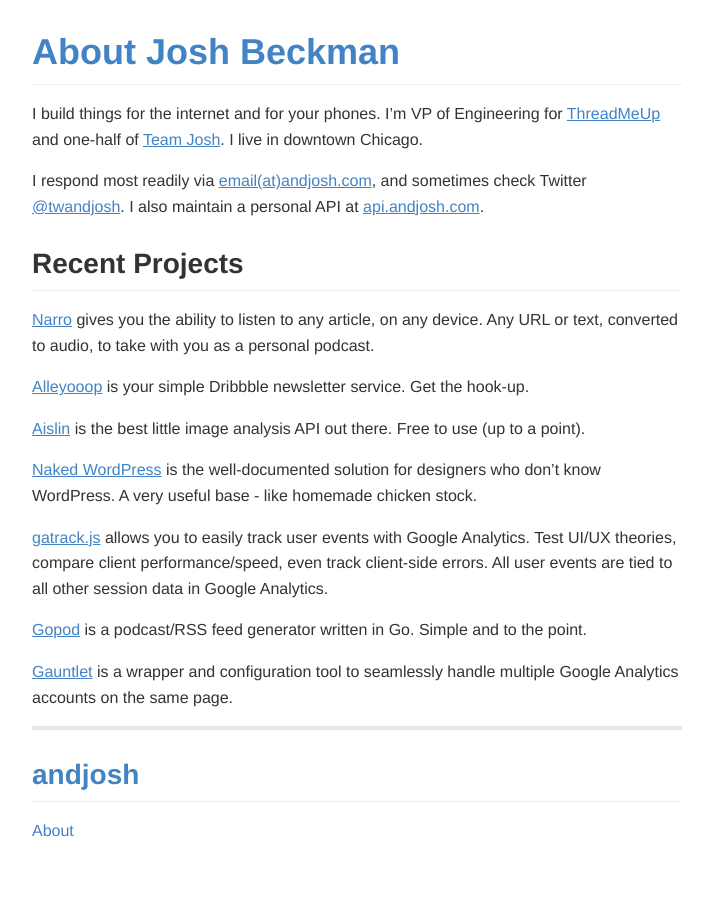
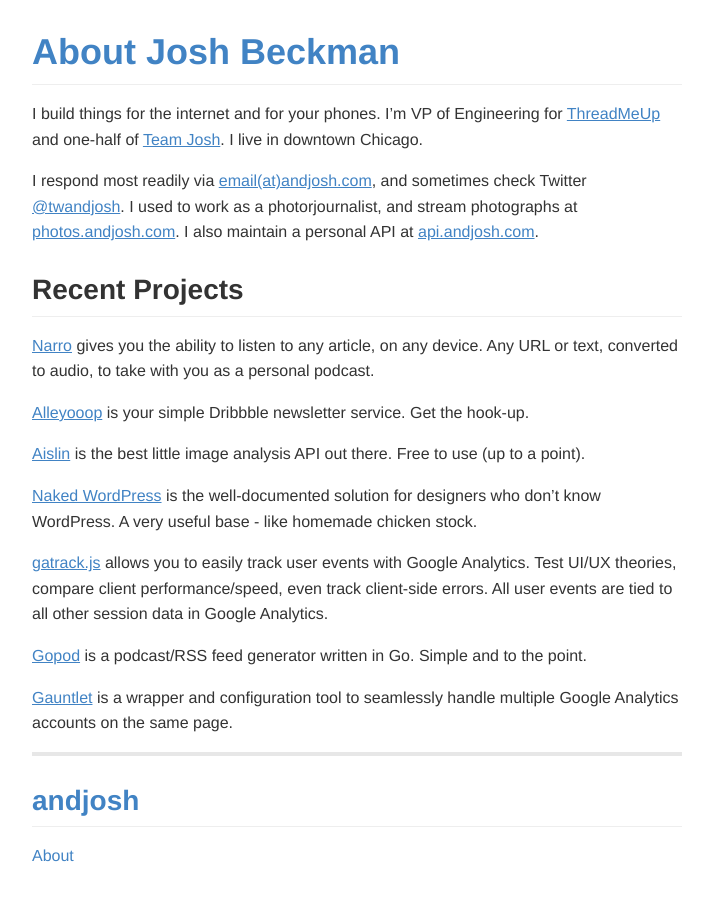
Before and after one commit to joshbeckman/andjosh.github.io, a Jekyll site: the page built from about.md, in a window 1280 px wide. Shown: the whole page, without its empty margins (283-996 px from the left). Built offline with Jekyll 4.4.1, drawn with Linux system fonts in a browser that asks for light colours; Markdown is read by kramdown in place of the engine named in the settings.

Commit message:
Adding photos links

```diff
--- a/about.md
+++ b/about.md
@@ -6,7 +6,7 @@
 
 I build things for the internet and for your phones. I'm VP of Engineering for [ThreadMeUp](http://threadmeup.com) and one-half of [Team Josh](http://teamjosh.co). I live in downtown Chicago.
 
-I respond most readily via [email(at)andjosh.com](mailto:email@andjosh.com), and sometimes check Twitter [@twandjosh](http://twitter.com/twandjosh). I also maintain a personal API at [api.andjosh.com](http://api.andjosh.com).
+I respond most readily via [email(at)andjosh.com](mailto:email@andjosh.com), and sometimes check Twitter [@twandjosh](http://twitter.com/twandjosh). I used to work as a photorjournalist, and stream photographs at [photos.andjosh.com](http://photos.andjosh.com). I also maintain a personal API at [api.andjosh.com](http://api.andjosh.com).
 
 ## Recent Projects
 
--- a/index.html
+++ b/index.html
@@ -6,6 +6,8 @@
     <a href="/about" title="About Josh Beckman" rel="about">About</a>
     &mdash;
     <a href="/rss.xml" title="Subscribe to the RSS feed" rel="alternate">RSS</a>
+    &mdash;
+    <a href="http://photos.andjosh.com" title="photos.andjosh.com">Photos</a>
 </div>
 <ul class="posts">
   {% for post in site.posts %}
```
